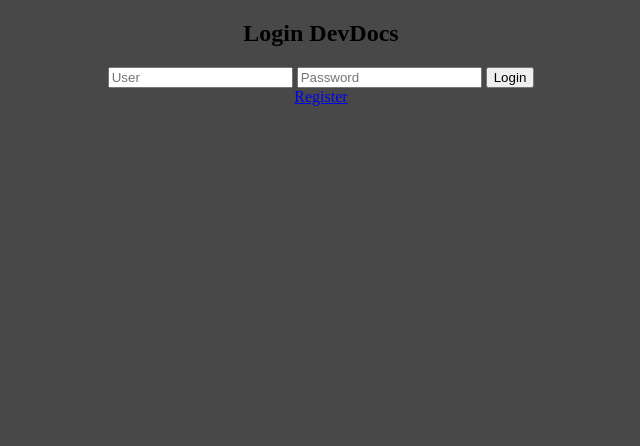
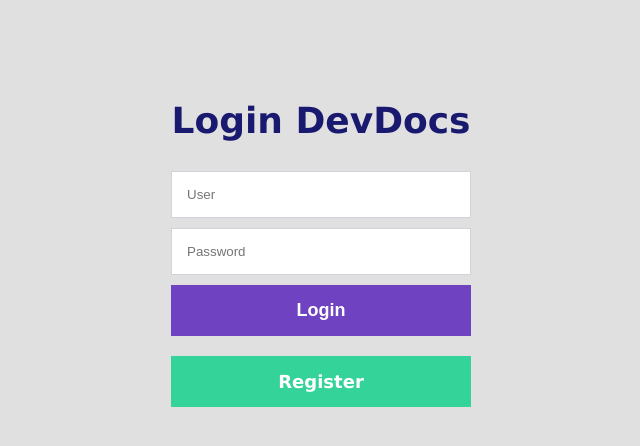
Before and after one commit to keorgtz/HyperionDocs, a Node server app: page /login in a window 1280 px wide. Shown: the top 446 px of the page, without its empty margins (319-959 px from the left). Run offline with Node 20, Linux system fonts and the light colour scheme.

Commit message:
Buttons Css Clear

```diff
--- a/AdminModule/public/css/style.css
+++ b/AdminModule/public/css/style.css
@@ -1,16 +1,67 @@
-body{
-  background-color: rgb(72, 72, 72);
-  font-family: 'Times New Roman';
+body, .login-form{
+  background-color: rgb(224, 224, 224);
+  font-family: Verdana;
   margin: auto;
   text-align: center;
 }
 .login-form, .contenedor {
   width: 300px;
-  margin-top: auto;
+  margin-top:0 auto;
 }
-.login-form h1{
+.login-form, h1{
     text-align: center;
     color: midnightblue;
     font-size: 1.5rem;
-    padding: 70px 0 10px;
+    padding: 70px 0 10px 0;
 }
+.login-form input[type="password"],
+.login-form input[type="text"] {
+  width: 100%;
+  padding: 15px;
+  border: 1px solid #ced4da;
+  margin-bottom: 10px;
+  box-sizing: border-box;
+}
+.btn-login{
+  width: 100%;
+  padding: 15px;
+  background-color: #6f42c1;
+  border: 0;
+  box-sizing: border-box;
+  cursor: pointer;
+  font-weight: bold;
+  font-size: large;
+  color: #ffffff;
+}
+.btn-login:hover, .btn-login:active{
+  color: #ffffff;
+  background-color: #502e8e;
+  border-color: #502e8e;
+}
+.btn-login:focus{
+box-shadow: 0 0 0 3px rgba(121,82,179,0.25);
+}
+.btn-register{
+  width: 100%;
+  padding: 15px;
+  background-color: #34d399;
+  border: 0;
+  box-sizing: border-box;
+  cursor: pointer;
+  font-weight: bold;
+  font-size: large;
+  color: #ffffff;
+  margin-top: 20px;
+  -webkit-appearance: button;
+  -moz-appearance: button;
+  appearance: button;
+  text-decoration: none;
+}
+.btn-register:hover, .btn-register:active{
+  color: #ffffff;
+  background-color: #299970;
+  border-color: #299970;
+}
+.btn-register:focus{
+box-shadow: 0 0 0 3px #299970;
+}
--- a/AdminModule/views/login.ejs
+++ b/AdminModule/views/login.ejs
@@ -7,9 +7,9 @@
     <link rel="stylesheet" href="resources/css/style.css">
 </head>
 <body>
-    <div>
+    <div class="login-form">
         <h2>Login DevDocs</h2>
-        <form action="auth" method="post">
+        <form action="auth" method="POST">
             <input type="text" name="user" id="user" placeholder="User" required>
             <input type="password" name="pass" id="pass" placeholder="Password" required>
             <input type="submit" class="btn-login" value="Login">
```
